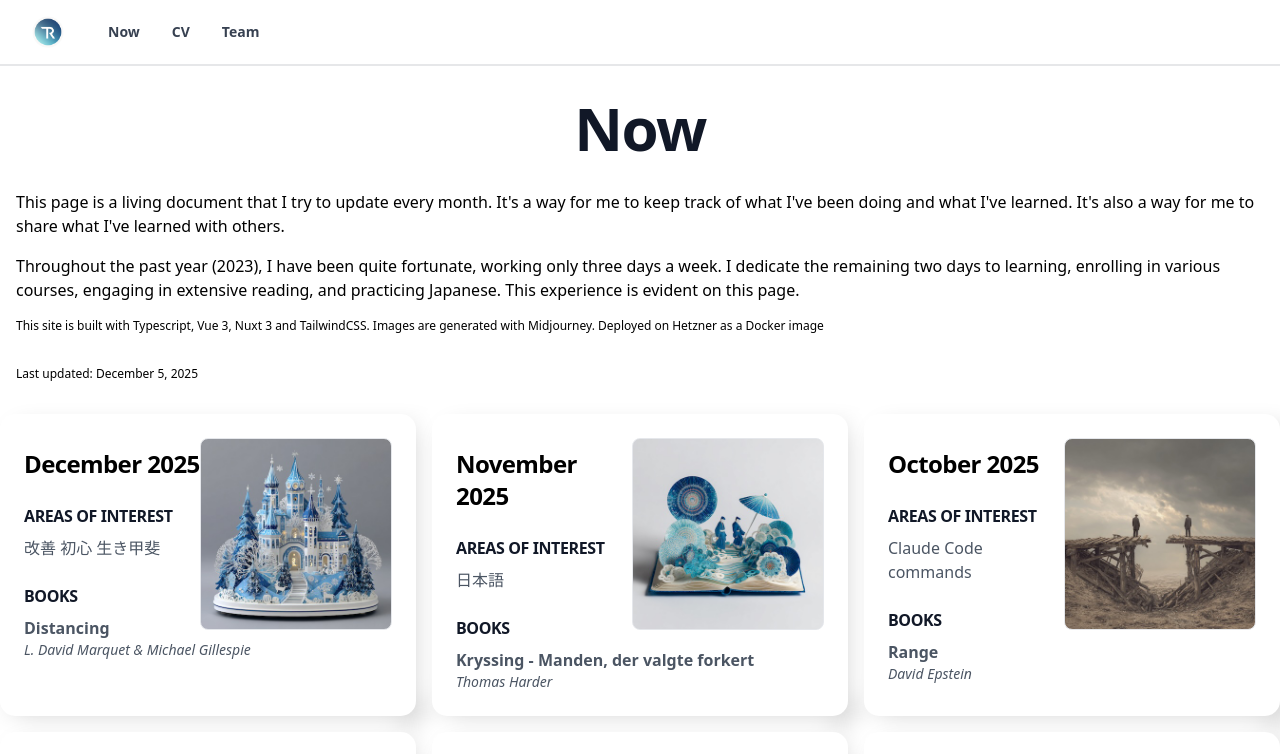
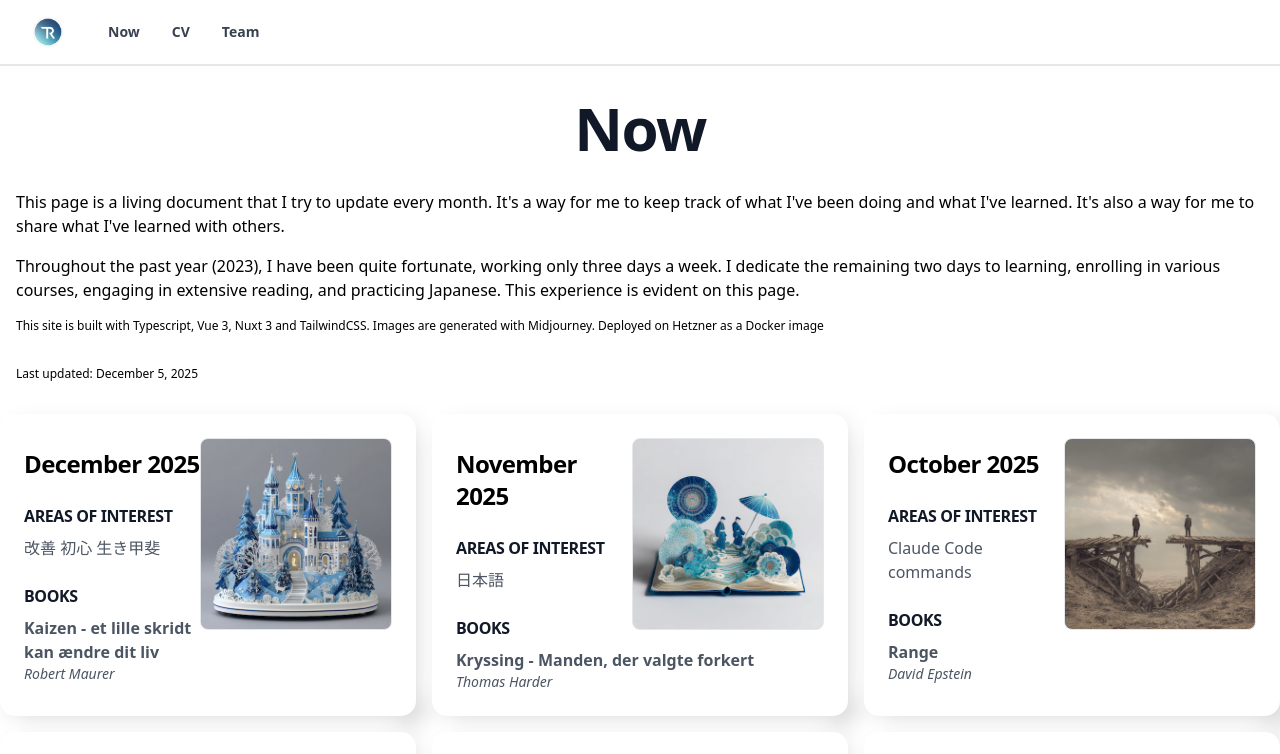
Before and after one commit to ringling/nuxt_ringling_info, a Nuxt app: page /now in a window 1280 px wide. Shown: the top 754 px of the page. Built offline with nearby package versions, Linux system fonts and the light colour scheme.

Commit message:
Kaizen book

```diff
--- a/pages/now.vue
+++ b/pages/now.vue
@@ -27,7 +27,7 @@
             </ul>
             <h3>Books</h3>
             <ul>
-              <li class="grid grid-cols-1"> <b>Distancing</b> <em class="whitespace-nowrap">L. David Marquet & Michael Gillespie</em> </li>
+              <li class="grid grid-cols-1"> <b>Kaizen - et lille skridt kan ændre dit liv</b> <em class="whitespace-nowrap">Robert Maurer</em> </li>
             </ul>
           </div>
         </div>
```
